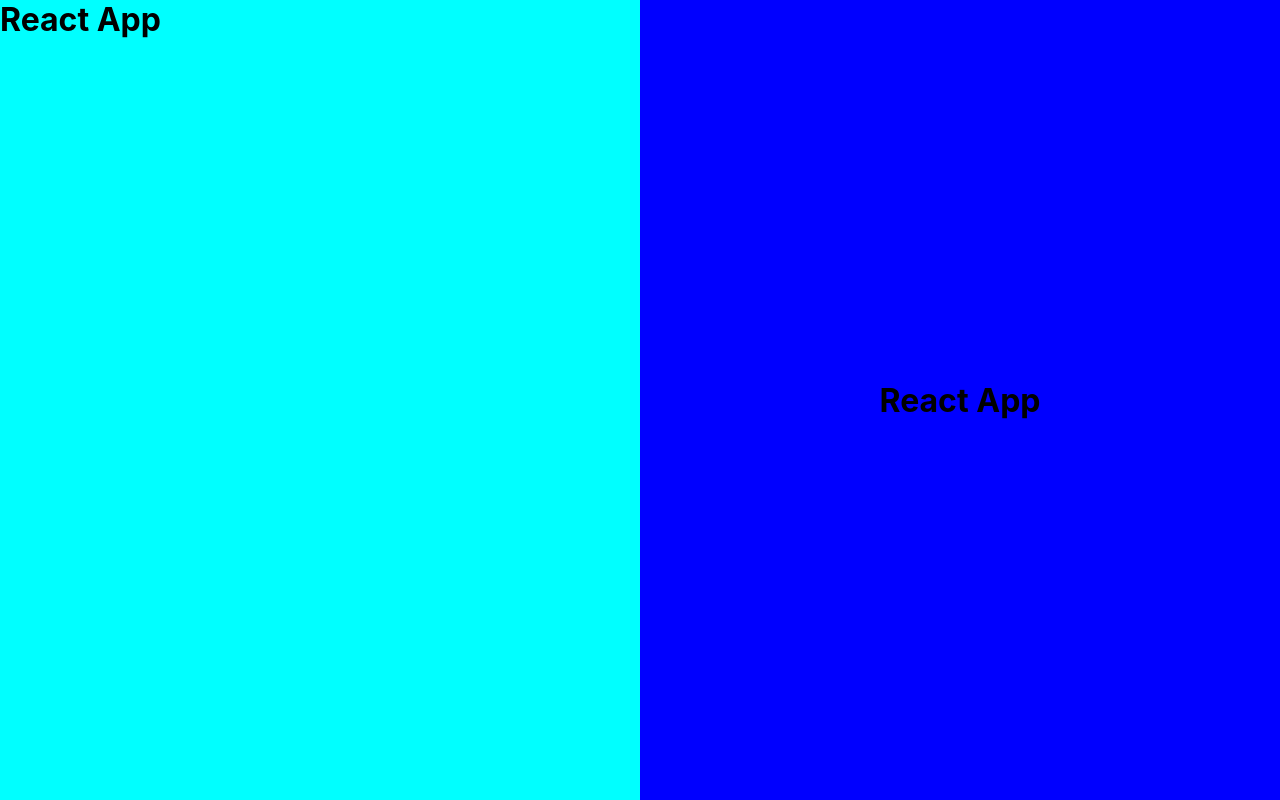
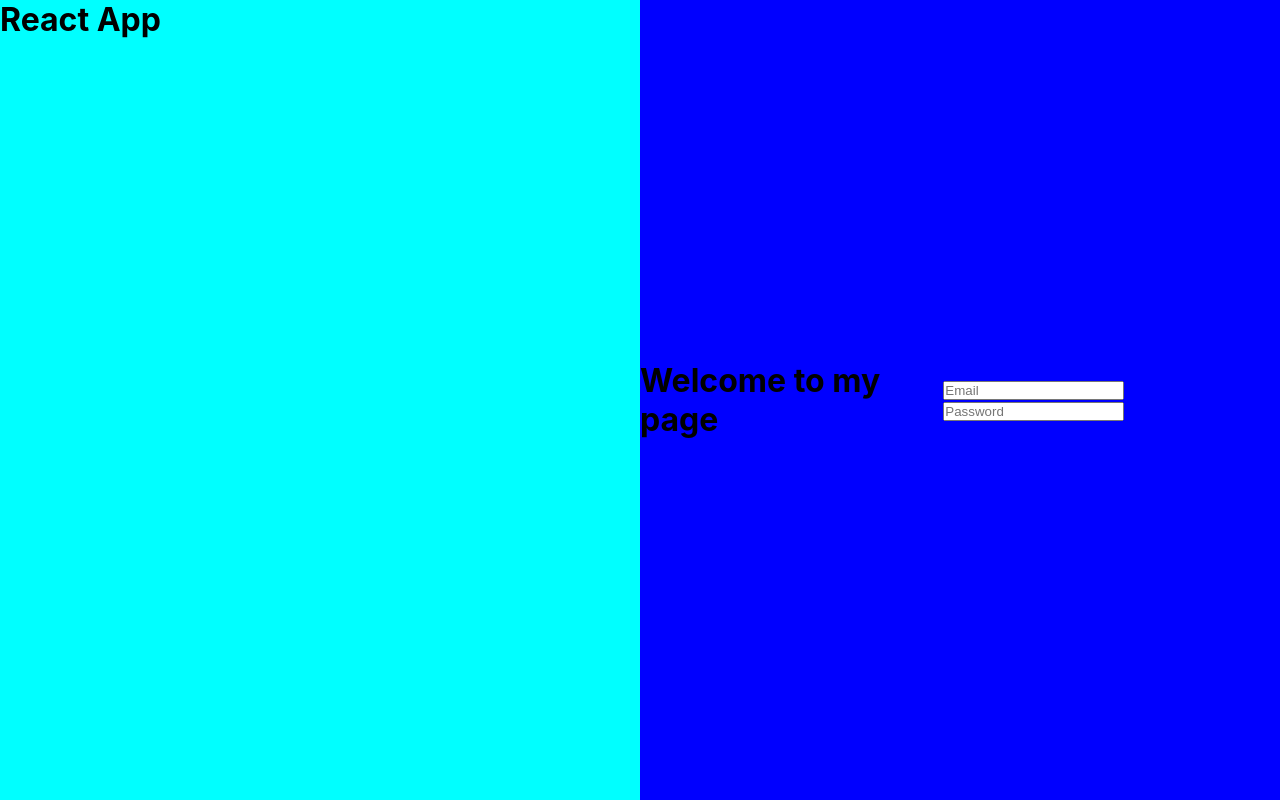
Before and after one commit to Chappu12/Login-Page-React, a React (Create React App) app: page / in a window 1280 px wide. Built offline with nearby package versions, Linux system fonts and the light colour scheme.

Commit message:
form added

```diff
--- a/src/App.js
+++ b/src/App.js
@@ -1,5 +1,6 @@
 import React from 'react'
 import './App.css'
+import Form from './Component/Form/From'
 
 const App = () => {
   return (
@@ -9,9 +10,11 @@ const App = () => {
           <h1>React App</h1>
         </div>
         <div className='second'>
-          <h1>React App</h1>
+          <Form />
         </div>
       </div>
+      <script src="https://cdn.jsdelivr.net/npm/@popperjs/core@2.11.8/dist/umd/popper.min.js" integrity="sha384-I7E8VVD/ismYTF4hNIPjVp/Zjvgyol6VFvRkX/vR+Vc4jQkC+hVqc2pM8ODewa9r" crossorigin="anonymous"></script>
+      <script src="https://cdn.jsdelivr.net/npm/bootstrap@5.3.3/dist/js/bootstrap.min.js" integrity="sha384-0pUGZvbkm6XF6gxjEnlmuGrJXVbNuzT9qBBavbLwCsOGabYfZo0T0to5eqruptLy" crossorigin="anonymous"></script>
     </>
   )
 }
--- /dev/null
+++ b/src/Component/Form/From.jsx
@@ -0,0 +1,21 @@
+import React from 'react'
+
+const form = () => {
+    return (
+        <>
+            <div className='main'>
+                <div>
+                    <h1>Welcome to my page</h1>
+                </div>
+                <div>
+                    <form action="">
+                        <input type="email" placeholder='Email'/>
+                        <input type="password" placeholder='Password'/>
+                    </form>
+                </div>
+            </div>
+        </>
+    )
+}
+
+export default form
```
